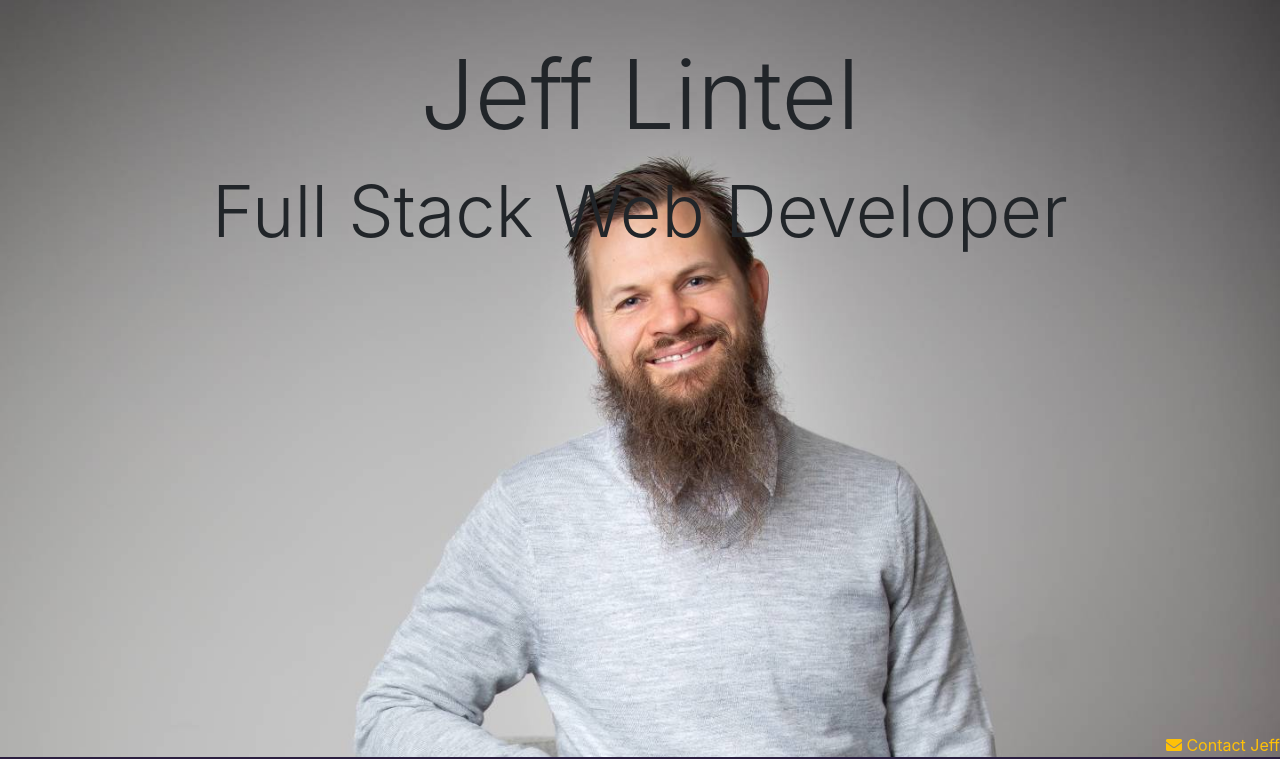
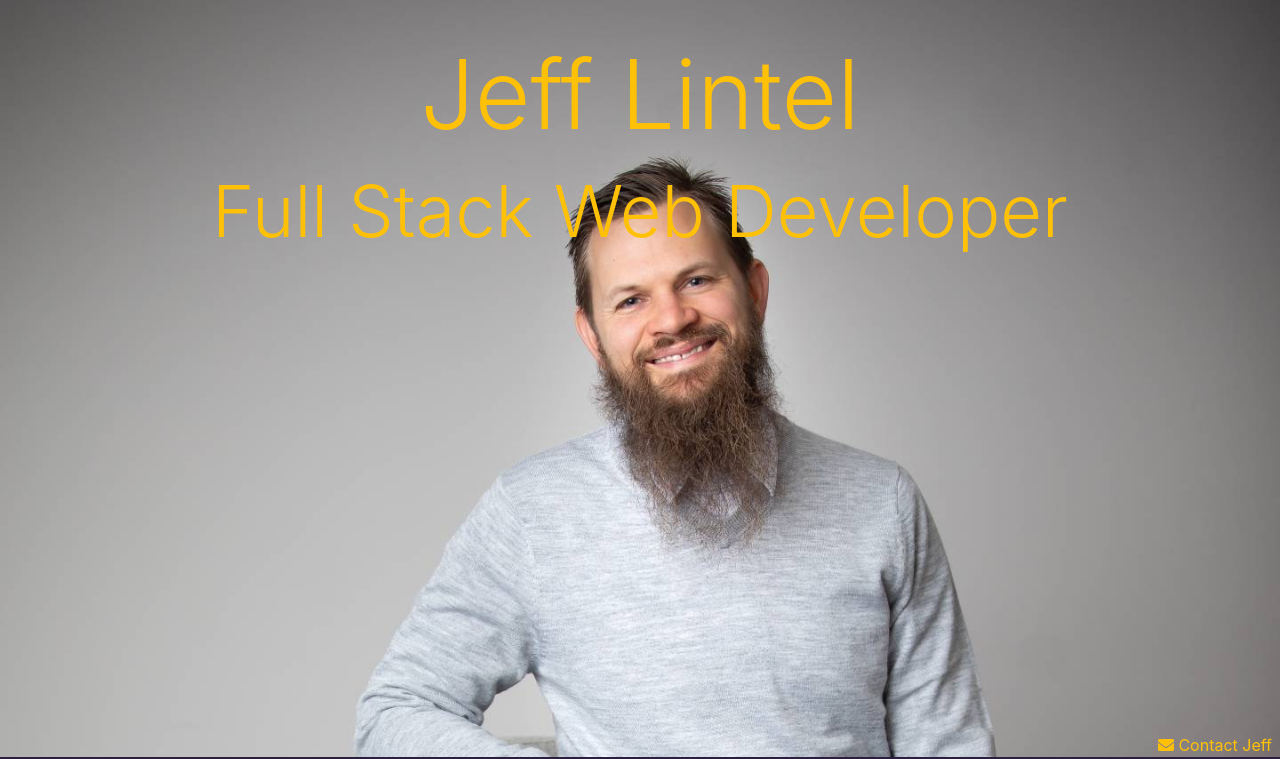
Before and after one commit to jefflintel/jefflintel.github.io, a plain HTML site: page index.html in a window 1280 px wide. Shown: the part 43-802 px from the top of the page. Drawn offline with nearby package versions, Linux system fonts and the light colour scheme.

Commit message:
updated js/css

```diff
--- a/css/style.css
+++ b/css/style.css
@@ -31,6 +31,10 @@
     width: 66vw;
 }
 
+#name, #title {
+    display: none;
+}
+
 .navbar-default .navbar-nav > .active > a,
 .navbar-default .navbar-nav > .active > a:hover,
 .navbar-default .navbar-nav > .active > a:focus {
--- a/index.html
+++ b/index.html
@@ -9,11 +9,14 @@
         <link href="https://fonts.googleapis.com/css?family=Archivo+Narrow|Roboto:400,700,900&display=swap" rel="stylesheet">
         <link rel="stylesheet" href="https://use.fontawesome.com/releases/v5.8.1/css/all.css"
 		integrity="sha384-50oBUHEmvpQ+1lW4y57PTFmhCaXp0ML5d60M1M7uH2+nqUivzIebhndOJK28anvf" crossorigin="anonymous">
-        <script src="https://ajax.googleapis.com/ajax/libs/jquery/3.4.1/jquery.min.js"></script>
+    <script src="https://code.jquery.com/jquery-3.4.1.js" integrity="sha256-WpOohJOqMqqyKL9FccASB9O0KwACQJpFTUBLTYOVvVU=" crossorigin="anonymous"></script>
         <script src="js/site.js"></script>
         <title>Jeff Lintel's Portfolio</title>
     </head>
-    <body id="test">
+    <body id="test" data-spy="scroll" data-target="#navbar" data-offset="50">
+      <div class="modal">
+        <div class="modal-dialog"></div>
+      </div>
         <nav id="navbar" class="fixed-top">
             <ul class="nav d-flex">
                 <li class="nav-item p-2">
@@ -33,13 +36,13 @@
                 </li>
             </ul>
         </nav>
-        <div class="text-right fixed-bottom">
+        <div class="text-right fixed-bottom mr-2">
           <a class="text-warning" href="mailto:jlintel@my365.bellevue.edu?subject=Awesome%20website"><i class="fas fa-envelope"></i> Contact Jeff</a>
         </div>
         <div class="container-fluid" id="home">
             <div id="tagline">
-                <p class="display-1 text-center">Jeff Lintel</p>
-                <p class="display-3 text-center">Full Stack Web Developer</p>
+                <p id="name" class="display-1 text-center text-warning">Jeff Lintel</p>
+                <p id="title" class="display-3 text-center text-warning">Full Stack Web Developer</p>
             </div>
         </div>
         <div class="container-fluid" id="bellevue-projects">
--- a/js/site.js
+++ b/js/site.js
@@ -1,3 +1,7 @@
 $(document).ready(function(){
-  $('[data-toggle="tooltip"]').tooltip();
+    $('#name').slideDown(1500, function () {$('#title').slideDown(1500)} ).delay(1000);
+
+    $('[data-toggle="tooltip"]').tooltip();
+
+
 });
```
